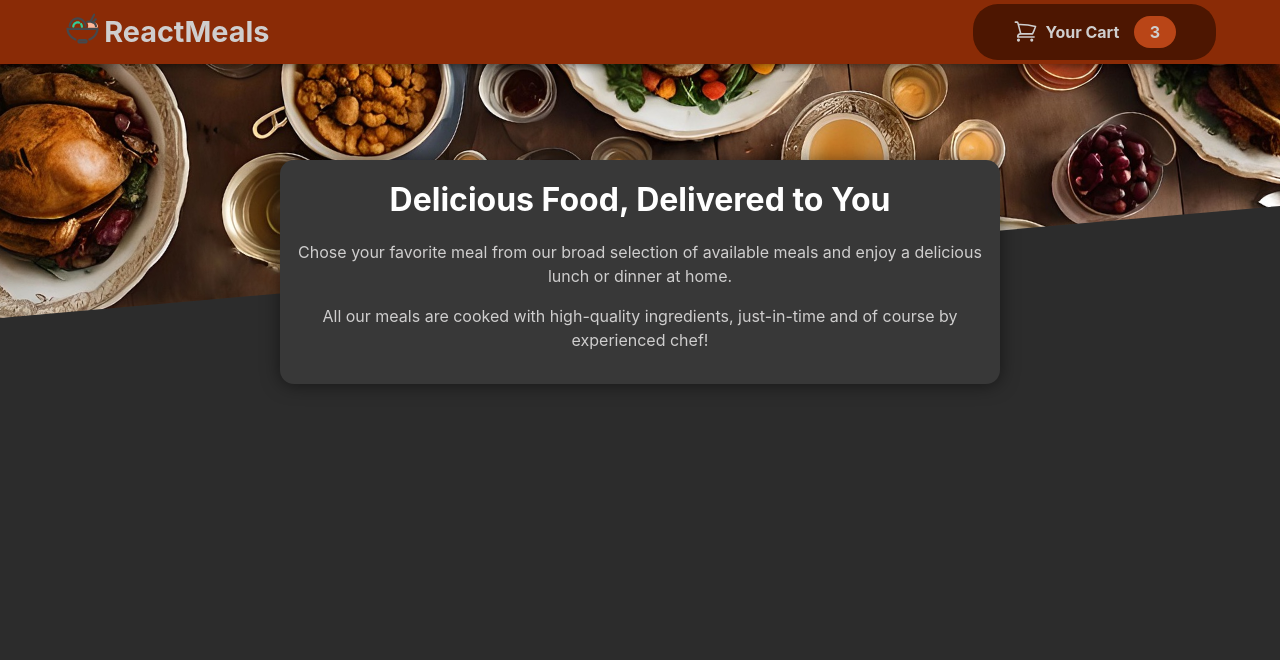
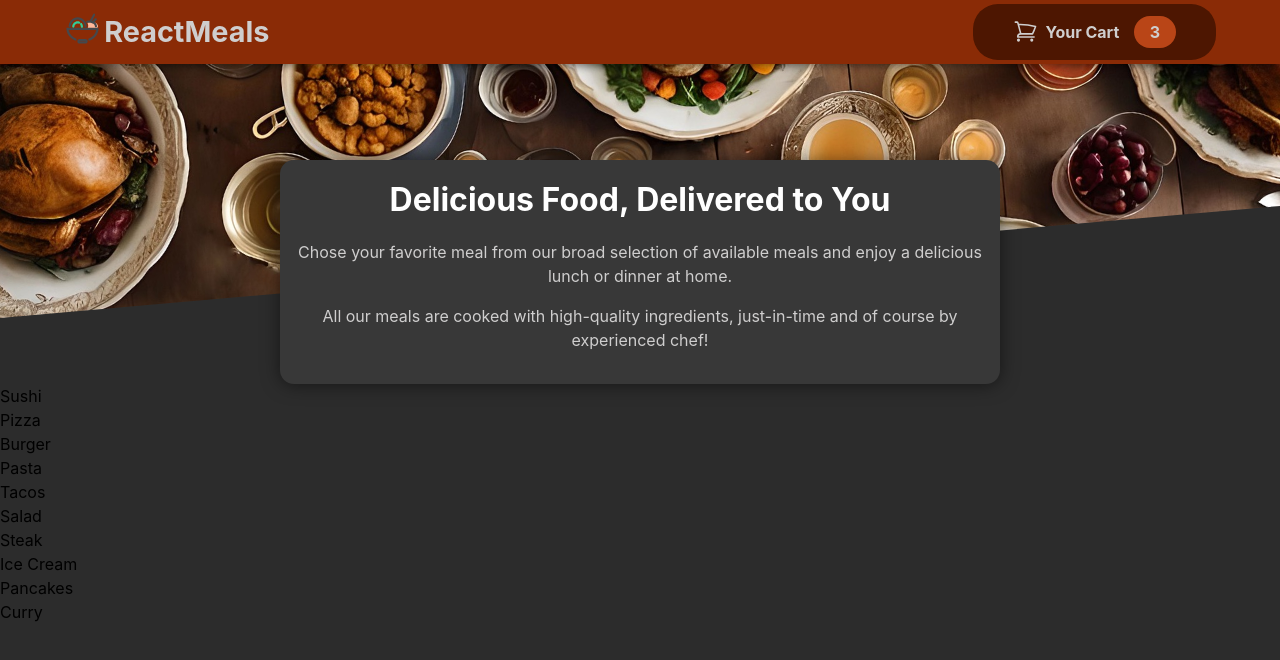
Before and after one commit to Ame3r/ReactMeals, a React (Vite) app: page / in a window 1280 px wide. Shown: the top 660 px of the page. Built offline with nearby package versions, Linux system fonts and the light colour scheme.

Commit message:
Legion
Worked on meals section

```diff
--- a/src/components/Meals/DUMMY_MEALS.js
+++ b/src/components/Meals/DUMMY_MEALS.js
@@ -0,0 +1,64 @@
+const DUMMY_MEALS = [
+	{
+		id: "m1",
+		name: "Sushi",
+		description: "Finest fish and veggies",
+		price: 22.0,
+	},
+	{
+		id: "m2",
+		name: "Pizza",
+		description: "Delicious cheese and tomato pizza",
+		price: 15.25,
+	},
+	{
+		id: "m3",
+		name: "Burger",
+		description: "Juicy beef burger with lettuce and tomato",
+		price: 12.5,
+	},
+	{
+		id: "m4",
+		name: "Pasta",
+		description: "Creamy Alfredo pasta with chicken",
+		price: 18.75,
+	},
+	{
+		id: "m5",
+		name: "Tacos",
+		description: "Spicy beef tacos with fresh salsa",
+		price: 10.0,
+	},
+	{
+		id: "m6",
+		name: "Salad",
+		description: "Fresh garden salad with vinaigrette",
+		price: 9.5,
+	},
+	{
+		id: "m7",
+		name: "Steak",
+		description: "Grilled steak with garlic butter",
+		price: 29.75,
+	},
+	{
+		id: "m8",
+		name: "Ice Cream",
+		description: "Creamy vanilla ice cream with chocolate sauce",
+		price: 5.25,
+	},
+	{
+		id: "m9",
+		name: "Pancakes",
+		description: "Fluffy pancakes with maple syrup",
+		price: 7.0,
+	},
+	{
+		id: "m10",
+		name: "Curry",
+		description: "Spicy chicken curry with rice",
+		price: 14.5,
+	},
+];
+
+export default DUMMY_MEALS;
--- a/src/components/Meals/Meals.jsx
+++ b/src/components/Meals/Meals.jsx
@@ -1,10 +1,12 @@
 import React from "react";
 import MealsSummary from "./MealsSummary";
+import MealsAvailable from "./MealsAvailable";
 
 const Meals = () => {
     return (
         <>
-        <MealsSummary/>
+            <MealsSummary />
+            <MealsAvailable />
         </>
     )
 }
--- a/src/components/Meals/MealsAvailable.jsx
+++ b/src/components/Meals/MealsAvailable.jsx
@@ -0,0 +1,14 @@
+import React from "react";
+import DUMMY_MEALS from "./DUMMY_MEALS"
+
+const MealsAvailable = () => {
+    return (
+        <section>
+            <ul>
+                {DUMMY_MEALS.map(meal => <li>{meal.name}</li>)}
+        </ul>
+        </section>
+    )
+}
+
+export default MealsAvailable;
```
